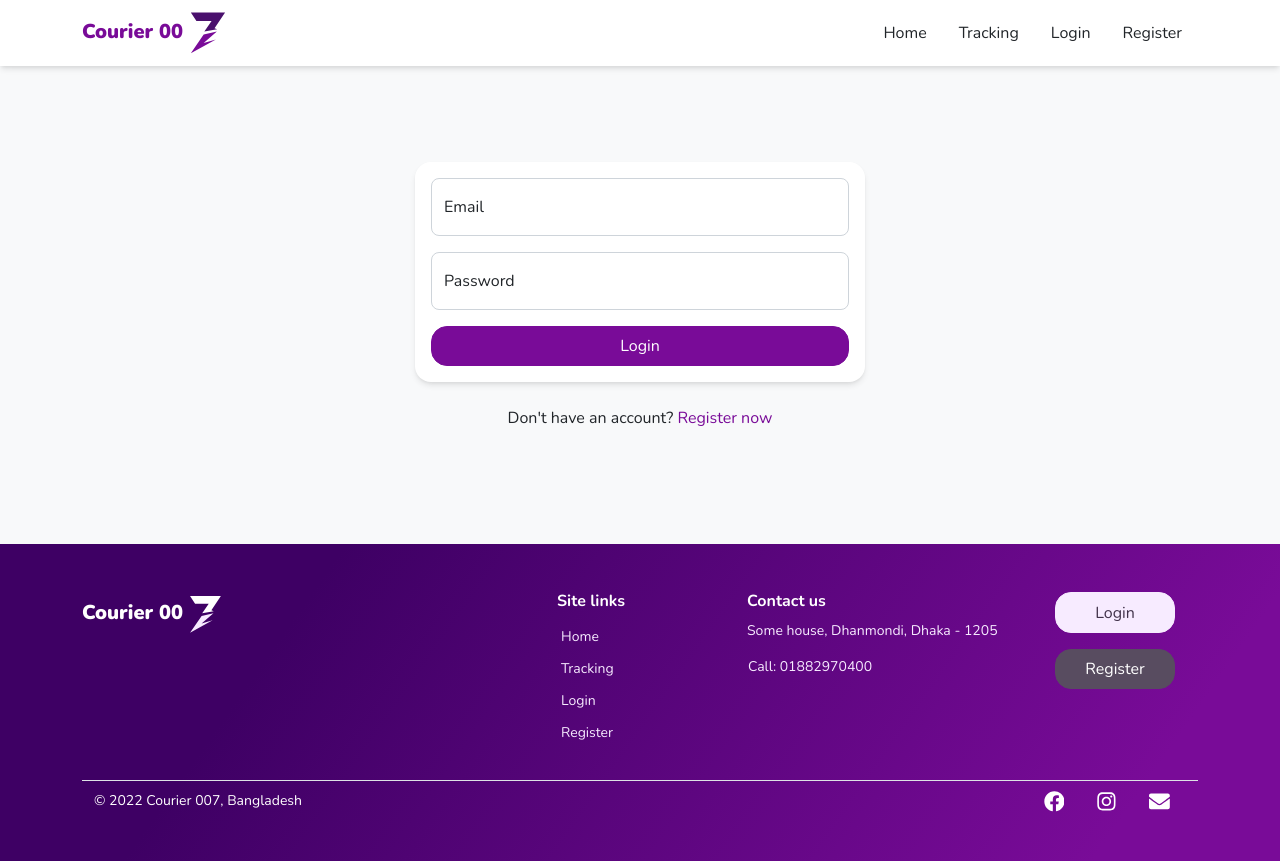
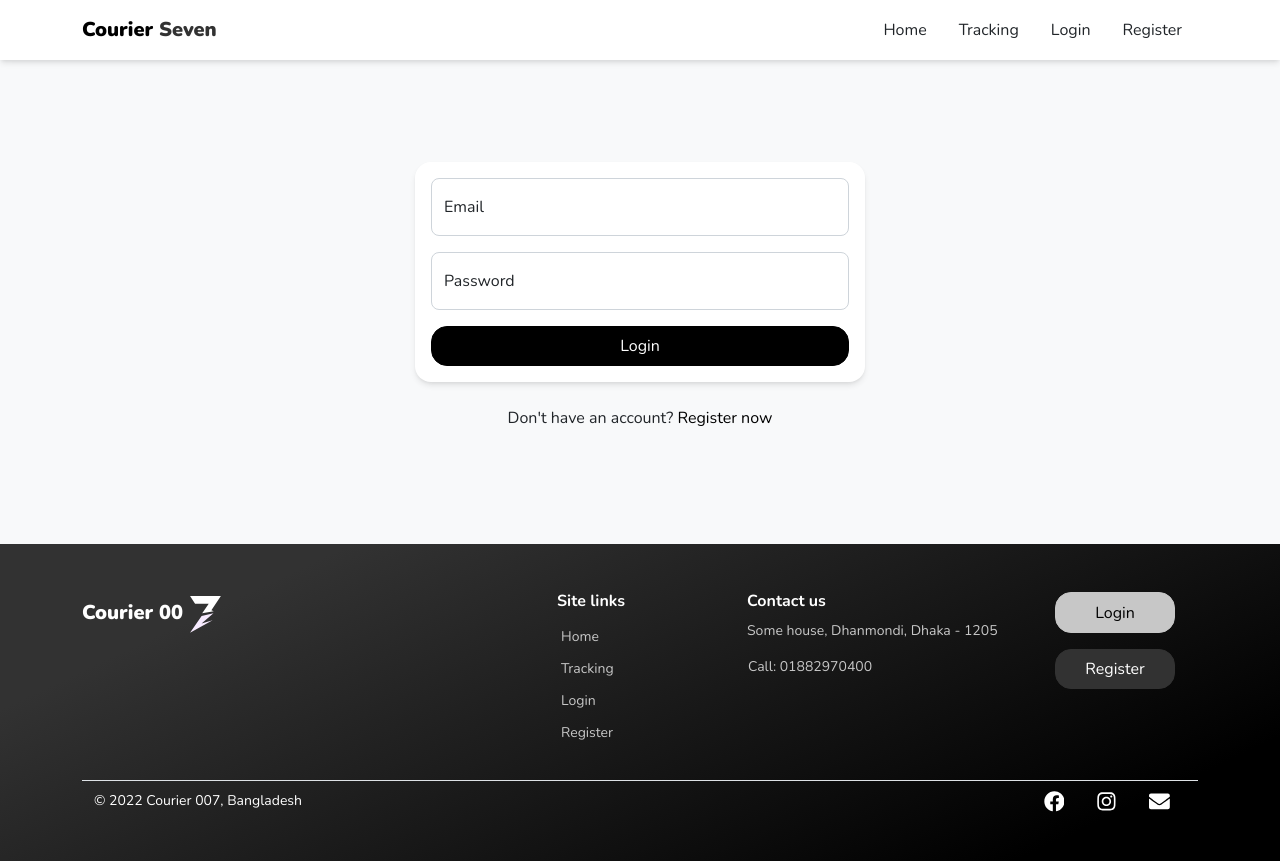
Before and after one commit to sifatulrabbi/courier-seven-webapp, a React (Create React App) app: page /login in a window 1280 px wide. Built offline with nearby package versions, Linux system fonts and the light colour scheme; no server answers.

Commit message:
Change color

```diff
--- a/src/components/navbar/navbar.jsx
+++ b/src/components/navbar/navbar.jsx
@@ -34,13 +34,13 @@ const Navbar = () => {
       <Container>
         <BNavbar.Brand className='p-0'>
           <Link to='/#' className='h5 m-0 text-bolder p-0 text-primary'>
-            Courier 00
-            <img
+            Courier <span className='text-secondary'>Seven</span>
+            {/* <img
               src={brand}
               alt='Courier Seven BD'
               height='50px'
               width='50px'
-            />
+            /> */}
           </Link>
         </BNavbar.Brand>
         <Button
--- a/src/contexts/auth.context.jsx
+++ b/src/contexts/auth.context.jsx
@@ -1,5 +1,7 @@
 import React from 'react';
+import { useApi } from '../hooks';
 import { useConstants } from './index';
+import { useLoading } from './loading-context';
 
 const AuthContext = React.createContext({
   isAuthenticated: false,
@@ -24,6 +26,7 @@ export function AuthProvider({ children }) {
   const [isAuthenticated, setIsAuthenticated] = React.useState(false);
   const [user, setUser] = React.useState(null);
   const { LOGIN_USER_KEY } = useConstants();
+  const { setLoading } = useLoading();
 
   function login(user) {
     setUser(user);
@@ -37,6 +40,11 @@ export function AuthProvider({ children }) {
     removeSavedUser(LOGIN_USER_KEY);
   }
 
+  async function checkForUser() {
+    setLoading(true);
+    const user = await useApi.getUserById();
+  }
+
   const context = {
     user,
     isAuthenticated,
--- a/src/hooks/use-api.js
+++ b/src/hooks/use-api.js
@@ -29,10 +29,9 @@ class UseApi {
    * @param {string} path
    * @param { 'GET' | 'POST' | 'PUT' | 'DELETE'} method
    * @param {object | null} body
-   * @param {function(any?, object?): any} done
-   * @returns {Promise<any>}
+   * @returns {Promise<any | null>}
    */
-  async makeRequest(path, method, body, done) {
+  async makeRequest(path, method, body) {
     try {
       if (!this.url) return console.error('URL not defined');
       const result = await fetch(this.url + path, {
@@ -44,9 +43,9 @@ class UseApi {
         body: body ? JSON.stringify(body) : undefined,
       });
       const data = await result.json();
-      return done(null, data);
+      return data;
     } catch (err) {
-      return done(err, null);
+      return null;
     }
   }
 
@@ -54,12 +53,9 @@ class UseApi {
    * @param {string} userId
    * @returns {Promise<any>}
    */
-  getUserById(userId) {
-    return this.makeRequest('/users/' + userId, 'GET', null, (err, result) => {
-      if (err) return null;
-      if (!result) return null;
-      return result.data[0];
-    });
+  async getUserById(userId) {
+    const user = await this.makeRequest('/users/' + userId, 'GET', null);
+    return user;
   }
 }
 
--- a/src/pages/home.jsx
+++ b/src/pages/home.jsx
@@ -1,13 +1,17 @@
 import React from 'react';
+import { useNavigate } from 'react-router-dom';
 import { Hero, About, PriceCalculator } from '../components';
 import FAQs from '../components/faqs';
-import { useNavLinks } from '../contexts';
+import { useAuth, useNavLinks } from '../contexts';
 
 export default function Home() {
   const { homeLinks } = useNavLinks();
+  const { isAuthenticated } = useAuth();
+  const navigate = useNavigate();
 
   React.useEffect(() => {
     homeLinks();
+    if (isAuthenticated) return navigate('/users');
     // eslint-disable-next-line react-hooks/exhaustive-deps
   }, []);
 
--- a/src/styles/_custom.scss
+++ b/src/styles/_custom.scss
@@ -1,12 +1,15 @@
 $font-family-sans-serif: 'Nunito', sans-serif;
 $font-weight-bolder: 900;
-$primary: #790b98;
-$light: #f7ebff;
-$black: #41324a;
-$secondary: #584c60;
-$border-color: #f7ebff;
+// $primary: #790b98;
+// $primary: #5ec5d4;
+$primary: #000000;
+$primary-dark: #323232;
+$light: #c7c7c7;
+$black: #000000;
+$secondary: #323232;
+$border-color: #c7c7c7;
 // $input-border-color: $secondary;
-$linear-gradient: linear-gradient(125.09deg, #3e0064 23.01%, $primary 87.5%);
+$linear-gradient: linear-gradient(154.85deg, #323232 17.99%, #000000 86.46%);
 
 $border-radius: 1rem;
 
```
